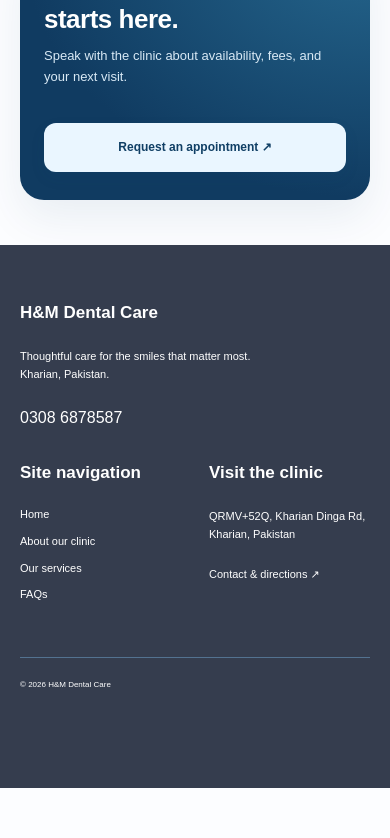
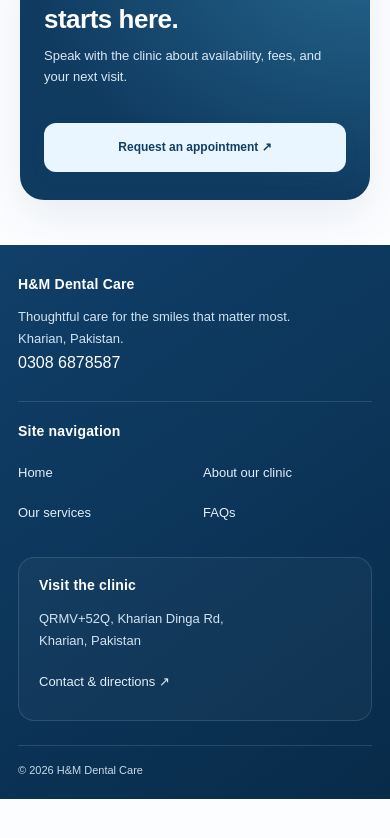
Before and after one commit to amanullah24762/hmdental, a Next.js app: page /faq in a window 390 px wide. Shown: the part 3248-4086 px from the top of the page. Built offline with nearby package versions, Linux system fonts and the light colour scheme.

Commit message:
Add gitignore

```diff
--- a/app/hm-clinic.css
+++ b/app/hm-clinic.css
@@ -119,3 +119,25 @@ body{background:#fcfdff}
 .treatment .service-hint{padding:0 6px 8px;margin-top:auto}
 .inner-page .inner-detail-photo{display:block;width:100%;height:auto;aspect-ratio:4/3;object-fit:cover;background:#eaf3fb}
 @media(max-width:560px){.treatment .treatment-front{padding:10px;min-height:280px}.treatment .service-card-image{margin-bottom:14px;border-radius:10px}.treatment .service-title{padding-inline:3px;font-size:15px}.treatment .service-hint{padding-inline:3px;font-size:9px}}
+
+/* Compact mobile footer with separate navigation and contact areas. */
+@media(max-width:767px){
+  footer,footer.inner-footer{padding-top:30px;background:linear-gradient(145deg,#103f69,#082b49);color:#fff}
+  footer .container{width:calc(100% - 36px)}
+  footer .footer-main,footer.inner-footer .footer-main{grid-template-columns:minmax(0,1fr);gap:24px;padding-bottom:24px}
+  footer .footer-main>div:first-child{grid-column:auto}
+  footer .brand{gap:12px;font-size:21px;letter-spacing:-.6px}
+  footer .brand .brand-logo{width:48px;height:52px;padding:4px;border-radius:12px}
+  footer .footer-main>div>p{font-size:13px;line-height:1.7;color:#d3e4f1;margin:12px 0 0}
+  footer .footer-main h3{font-size:14px;line-height:1.4;margin:0 0 12px;letter-spacing:.2px}
+  footer .footer-main>div:nth-child(2){display:grid;grid-template-columns:repeat(2,minmax(0,1fr));gap:0 16px;border-top:1px solid #ffffff20;padding-top:20px}
+  footer .footer-main>div:nth-child(2)>h3{grid-column:1/-1}
+  footer .footer-main>div:not(:first-child)>a{font-size:13px;line-height:1.5;margin:0;padding:10px 0;min-height:40px;color:#e3eff8}
+  footer .footer-main>div:last-child{padding:18px 20px;border:1px solid #ffffff20;border-radius:16px;background:#ffffff08}
+  footer .footer-main>div:last-child>p{margin:0 0 10px;max-width:32ch}
+  footer .footer-main>div:last-child>a[href^="tel:"]{font-size:18px;font-weight:700;color:#fff;padding-bottom:6px}
+  footer .footer-bottom{padding:16px 0 20px;gap:10px;display:flex;flex-wrap:wrap;align-items:center;font-size:11px;line-height:1.5;color:#c7dbea;border-top:1px solid #ffffff20}
+  footer .footer-bottom>span:nth-child(2){display:none}
+  footer .footer-bottom>a{margin-left:auto;padding:7px 10px;border-radius:8px;background:#ffffff0d;color:#e4f1fc}
+}
+@media(max-width:360px){footer .brand{font-size:18px}footer .footer-bottom{font-size:10px}}
```
